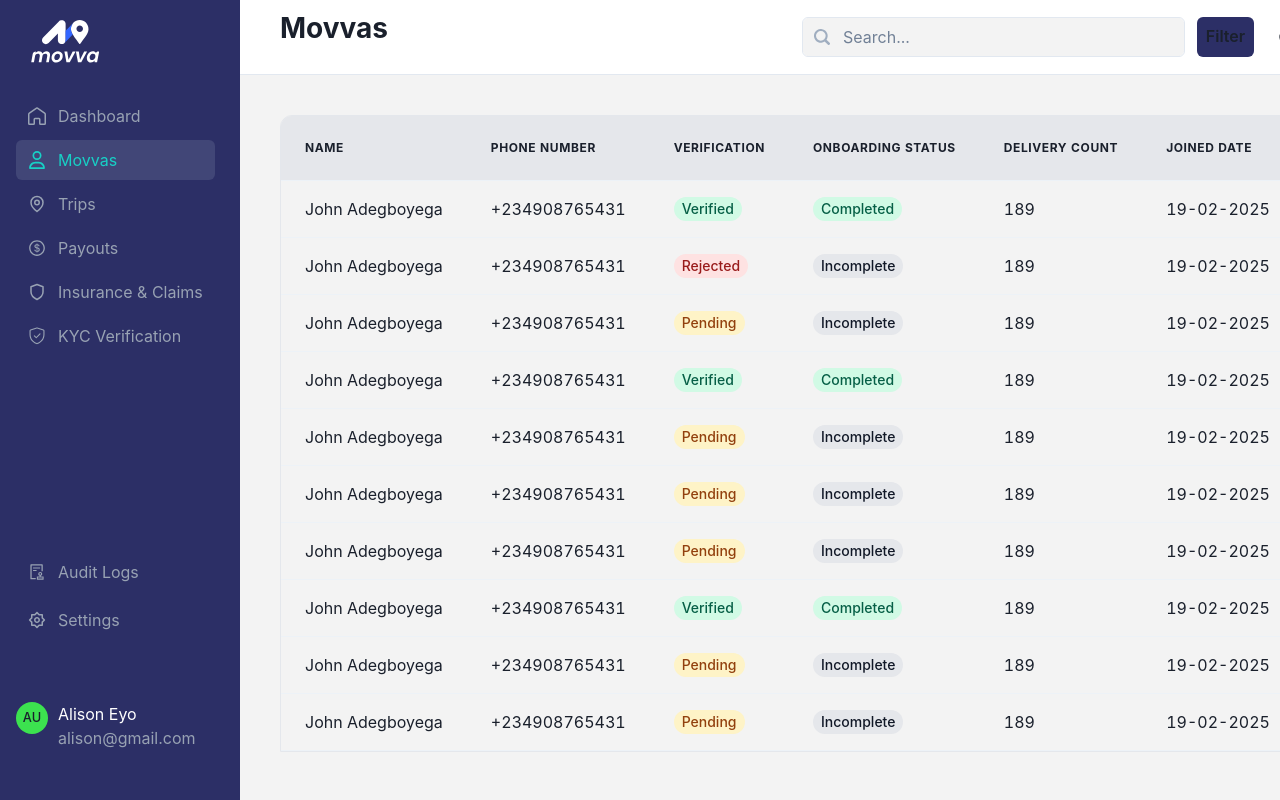
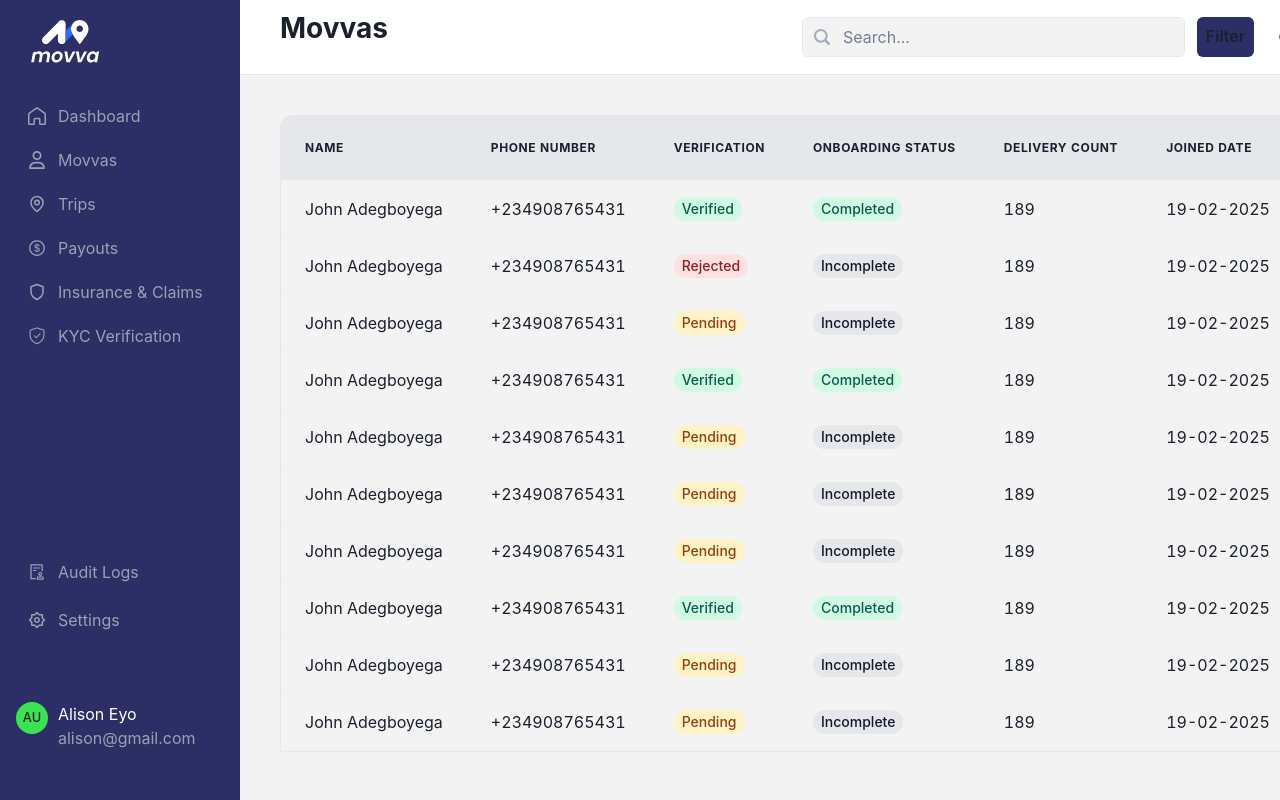
Before and after one commit to craxetdevelopers/movva_website, a Next.js app: page /admin/movvas in a window 1280 px wide. Built offline with nearby package versions, Linux system fonts and the light colour scheme.

Commit message:
Completed the admin movva ui

```diff
--- a/src/app/admin/components/SideBar.tsx
+++ b/src/app/admin/components/SideBar.tsx
@@ -21,15 +21,15 @@ import { RiSettings2Line } from "react-icons/ri";
 import { usePathname } from "next/navigation";
 
 const navLinks = [
-  { name: "Dashboard", icon: GrHomeRounded, href: "/admin" },
-  { name: "Movvas", icon: FaRegUser, href: "/admin/movvas" },
-  { name: "Trips", icon: GrLocation, href: "/admin/trips" },
-  { name: "Payouts", icon: AiOutlineDollarCircle, href: "/admin/payouts" },
-  { name: "Insurance & Claims", icon: FiShield, href: "/admin/insurance" },
+  { name: "Dashboard", icon: GrHomeRounded, href: "/admin/" },
+  { name: "Movvas", icon: FaRegUser, href: "/admin/movvas/" },
+  { name: "Trips", icon: GrLocation, href: "/admin/trips/" },
+  { name: "Payouts", icon: AiOutlineDollarCircle, href: "/admin/payouts/" },
+  { name: "Insurance & Claims", icon: FiShield, href: "/admin/insurance/" },
   {
     name: "KYC Verification",
     icon: GoShieldCheck,
-    href: "/admin/verification",
+    href: "/admin/verification/",
   },
 ];
 
@@ -67,7 +67,7 @@ const SideBar = ({
         </VStack>
         <VStack alignItems={"start"} px={4}>
           <Link
-            href={"/admin/audit"}
+            href={"/admin/audit/"}
             display="flex"
             alignItems="center"
             gap="3"
@@ -85,7 +85,7 @@ const SideBar = ({
             <Text>Audit Logs</Text>
           </Link>
           <Link
-            href={"/admin/insurance"}
+            href={"/admin/insurance/"}
             display="flex"
             alignItems="center"
             gap="3"
```
